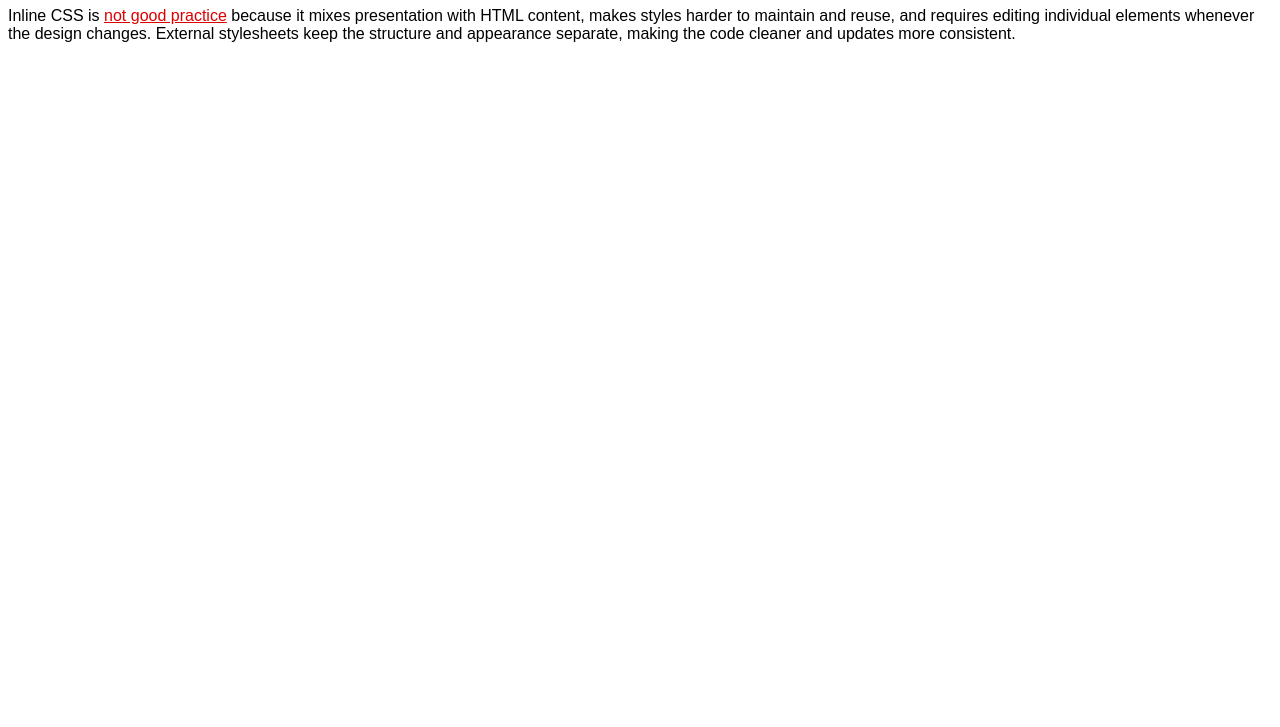
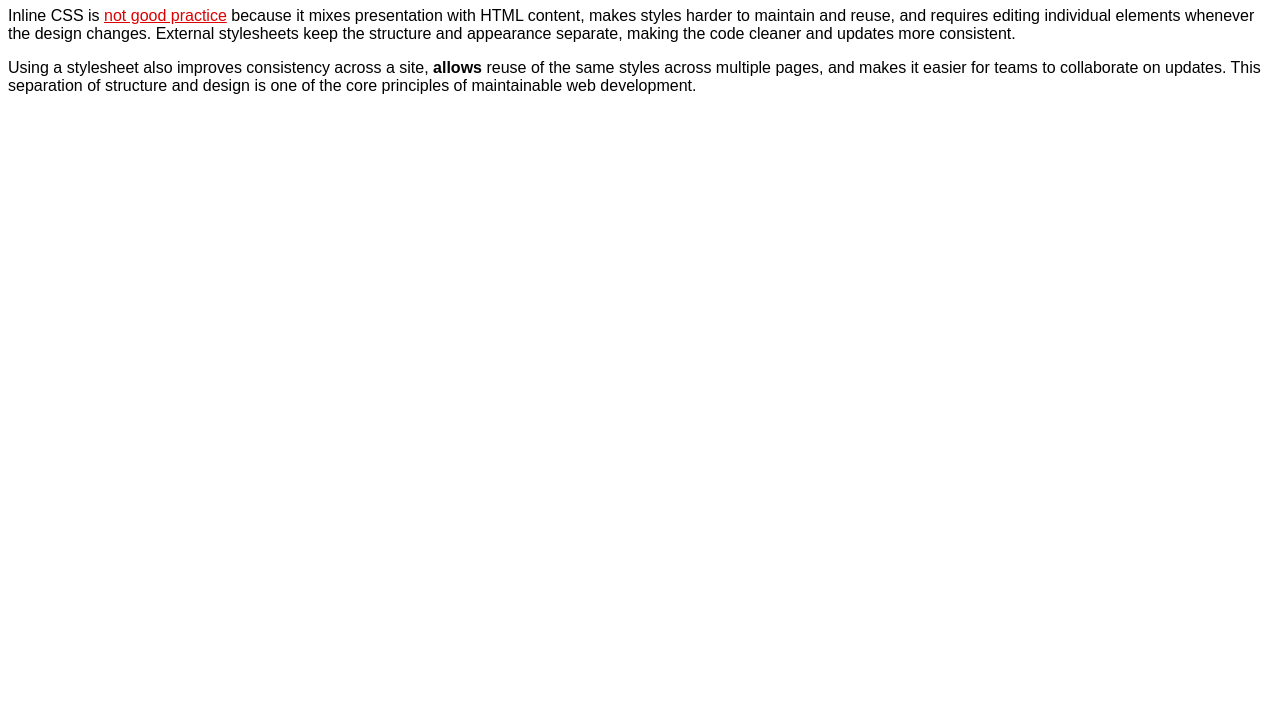
Before and after one commit to MDecker-MobileComputing/CSS_ExtractInlineRules, a plain HTML site: page docs/index.html in a window 1280 px wide. Shown: the part 73-800 px from the top of the page. Drawn offline with Linux system fonts and the light colour scheme.

Commit message:
added 2nd paragraph

```diff
--- a/docs/index.html
+++ b/docs/index.html
@@ -19,4 +19,12 @@
     separate, making the code cleaner and updates more consistent.
   </p>
 
+  <p style="font-family:sans-serif">
+    Using a stylesheet also improves consistency across a site,
+    <span style="font-weight: bold">allows</span> reuse of the same styles
+    across multiple pages, and makes it easier for teams to collaborate on updates.
+    This separation of structure and design is one of the core principles of maintainable
+    web development.
+  </p>
+
 </body>
```
